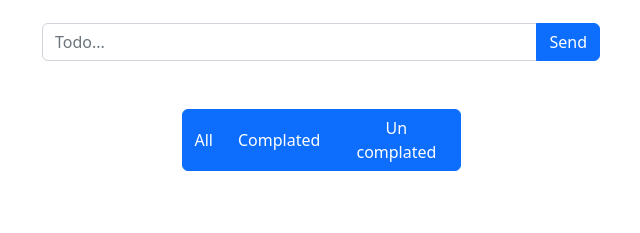
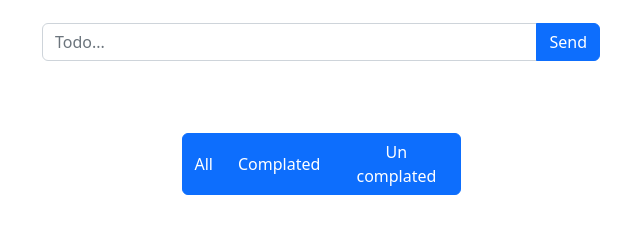
Before and after one commit to EhsonjonKomiljonov/4-oy-5-dars, a plain HTML site: page index.html in a window 1280 px wide. Shown: the part 97-330 px from the top of the page, without its empty margins (319-959 px from the left). Drawn offline with nearby package versions, Linux system fonts and the light colour scheme.

Commit message:
Add new bootstrap class

```diff
--- a/index.html
+++ b/index.html
@@ -26,7 +26,7 @@
       </form>
       <ul class="js-list list-group w-50 mx-auto mt-5"></ul>
 
-      <div class="btn-group d-flex w-25 mx-auto js-all-buttons">
+      <div class="btn-group d-flex w-25 mx-auto mt-4 js-all-buttons">
         <button class="btn btn-primary js-all-btn" >All <span class="js-all"></span></button>
         <button class="btn btn-primary js-complated-btn" >Complated <span class="js-complated"></span></button>
         <button class="btn btn-primary js-uncomplated-btn" >Un complated <span class="js-uncomplated"></span></button>
```
